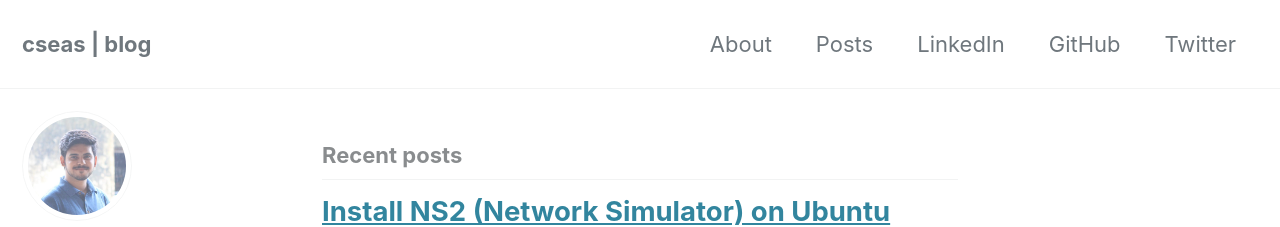
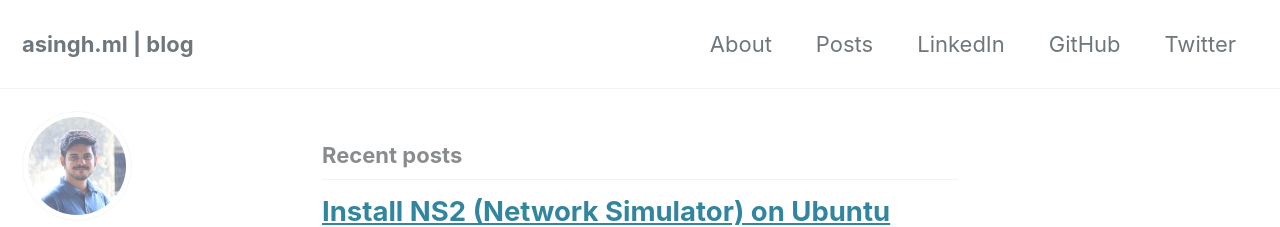
Before and after one commit to cseas/cseas.github.io, a Jekyll site: the page built from index.html, in a window 1280 px wide and 900 px high. Shown: the top 227 px of the window. Built offline with Jekyll 4.4.1, drawn with Linux system fonts in a browser that asks for light colours; cached includes are drawn as plain includes; nearby versions of some CDN libraries; the list of posts is cut into pages by our own code.

Commit message:
Modify comments

```diff
--- a/_config.yml
+++ b/_config.yml
@@ -10,14 +10,14 @@
 # Review documentation to determine if you should use `theme` or `remote_theme`
 # https://mmistakes.github.io/minimal-mistakes/docs/quick-start-guide/#installing-the-theme
 
-theme                  : "minimal-mistakes-jekyll"
+theme                    : "minimal-mistakes-jekyll"
 remote_theme             : "mmistakes/minimal-mistakes"
 minimal_mistakes_skin    : "default" # "default", "air", "aqua", "contrast", "dark", "dirt", "neon", "mint", "plum", "sunrise"
 
 # Site Settings
 locale                   : "en-US"
-title                    : "cseas | blog"
-title_separator          : "-"
+title                    : "asingh.ml | blog"
+title_separator          : "|"
 name                     : "Abhijeet Singh"
 description              : "Microsoft Student Partner"
 url                      : "https://cseas.github.io"
@@ -27,7 +27,7 @@
 breadcrumbs              : true # false (default)
 words_per_minute         : 200
 comments:
-  provider               : "disqus" # "discourse" # "facebook", "google-plus", "staticman", "staticman_v2", "custom"
+  provider               : "facebook" # "disqus", "discourse", "facebook", "google-plus", "staticman", "staticman_v2", "custom"
   disqus:
     shortname            : cseas # https://help.disqus.com/customer/portal/articles/466208-what-s-a-shortname-
   discourse:
```
